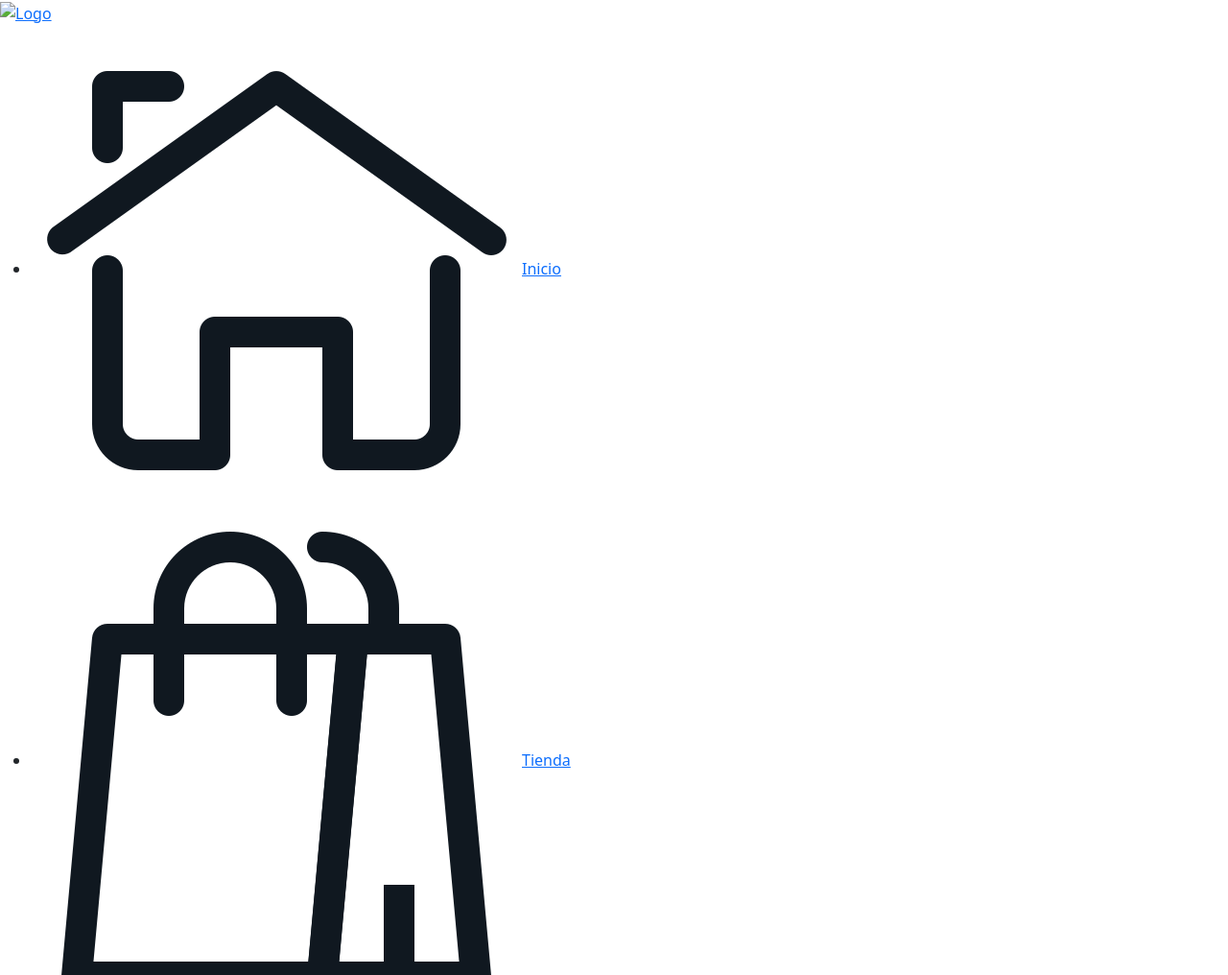
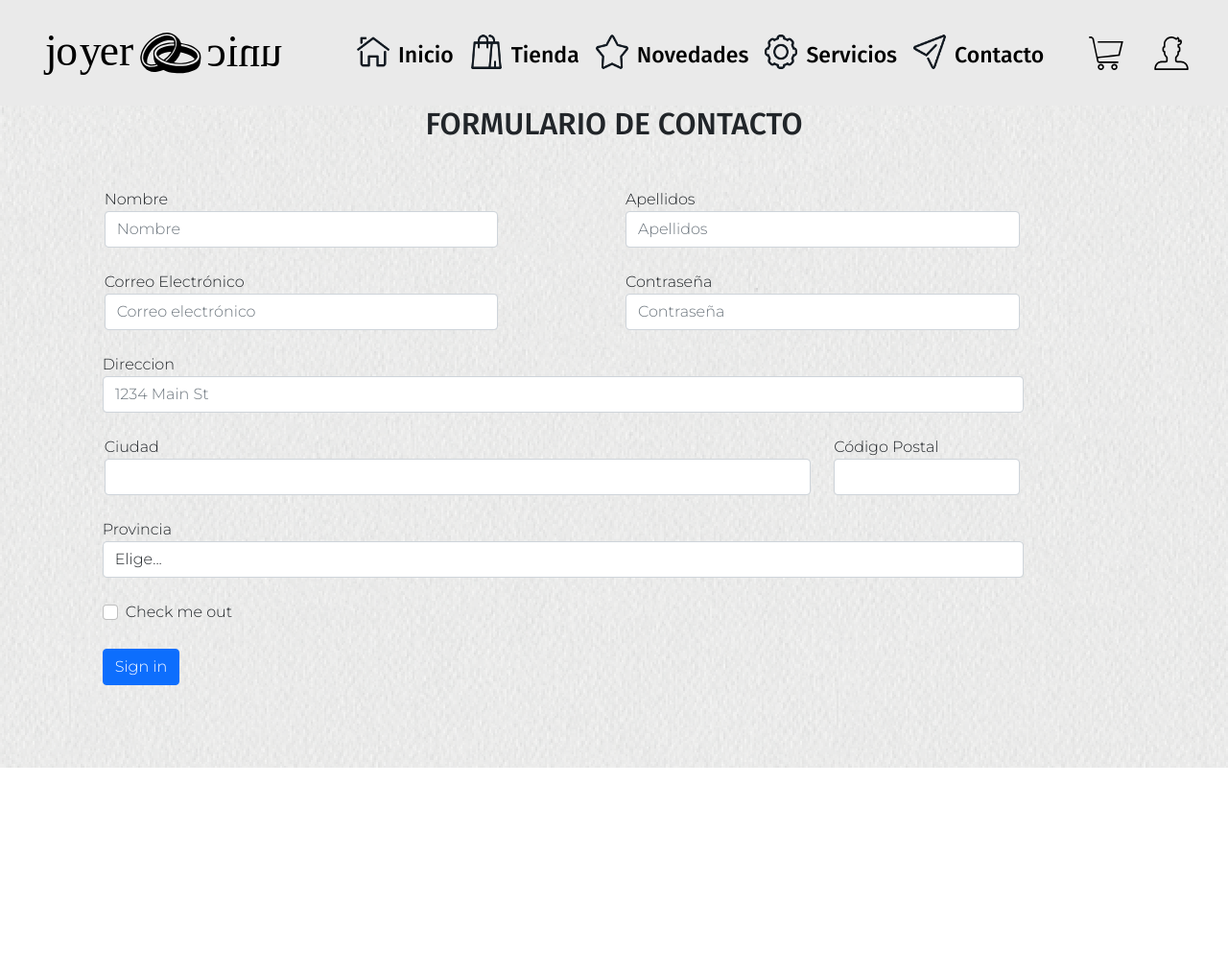
Before and after one commit to Crazyfurious/joyeriaUnica, a plain HTML site: page contacto.html in a window 1280 px wide. Shown: the top 1016 px of the page at 96% size. After the commit the page ends 800 px from the top, so only its background shows below. Drawn offline with nearby package versions, Linux system fonts and the light colour scheme; the site is published under a folder, as on GitHub Pages, so addresses that start at the root find nothing.

Commit message:
modificando rutas

```diff
--- a/contacto.html
+++ b/contacto.html
@@ -8,8 +8,8 @@
     <meta name="viewport" content="width=device-width, initial-scale=1.0" />
 
     <link href="https://cdn.jsdelivr.net/npm/bootstrap@5.1.3/dist/css/bootstrap.min.css" rel="stylesheet" integrity="sha384-1BmE4kWBq78iYhFldvKuhfTAU6auU8tT94WrHftjDbrCEXSU1oBoqyl2QvZ6jIW3" crossorigin="anonymous">
-    <link rel="stylesheet" href="/css/estilos.css" />
-    <link rel="shortcut icon" href="/images/web/favicon.png">
+    <link rel="stylesheet" href="css/estilos.css" />
+    <link rel="shortcut icon" href="images/web/favicon.png">
     <link rel="preconnect" href="https://fonts.googleapis.com">
     <link rel="preconnect" href="https://fonts.gstatic.com" crossorigin>
     <link href="https://fonts.googleapis.com/css2?family=Fira+Sans:wght@500&family=Merriweather&family=Montserrat:wght@300&display=swap" rel="stylesheet">
@@ -22,7 +22,7 @@
     <header>
       <div class="encabezado contenedor encabezado--Background ">
         <div class="encabezado__logo">
-          <a href="/"><img src="/images/header/logo.svg" alt="Logo" class="encabezado__imagenes" /></a>
+          <a href="/"><img src="images/header/logo.svg" alt="Logo" class="encabezado__imagenes" /></a>
         </div>
         <!-- El menú de navegación -->
         <nav class="nav">
@@ -46,10 +46,10 @@
         </nav>
         <!-- Los iconos de cesta y usuario -->
         <div class="encabezado__cesta">
-          <img src="/images/header/cesta.svg" alt="Cesta" class="encabezado__imagenes" />
+          <img src="images/header/cesta.svg" alt="Cesta" class="encabezado__imagenes" />
         </div>
         <div class="encabezado__usuario">
-          <img src="/images/header/identificarme.svg" alt="Identificarme" class="encabezado__imagenes" />
+          <img src="images/header/identificarme.svg" alt="Identificarme" class="encabezado__imagenes" />
         </div>
       </div> <!-- FIN DEL CONTENDOR DEL ENCABEZADO -->
     </header>
```
Also changed, not shown: index.html (+3 -3 lines), novedades.html (+2 -2 lines), servicios.html (+5 -5 lines), tienda.html (+5 -5 lines).
